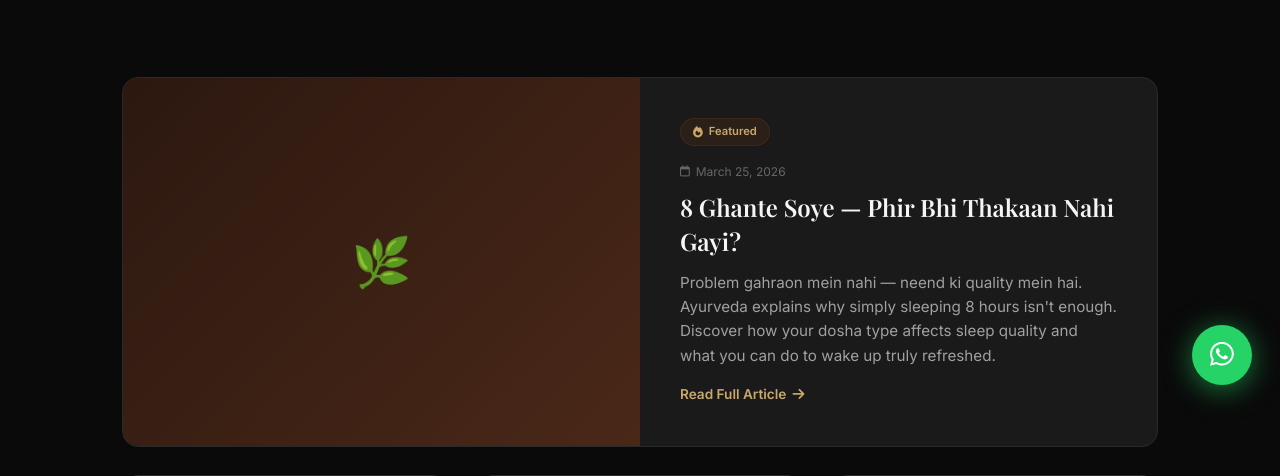
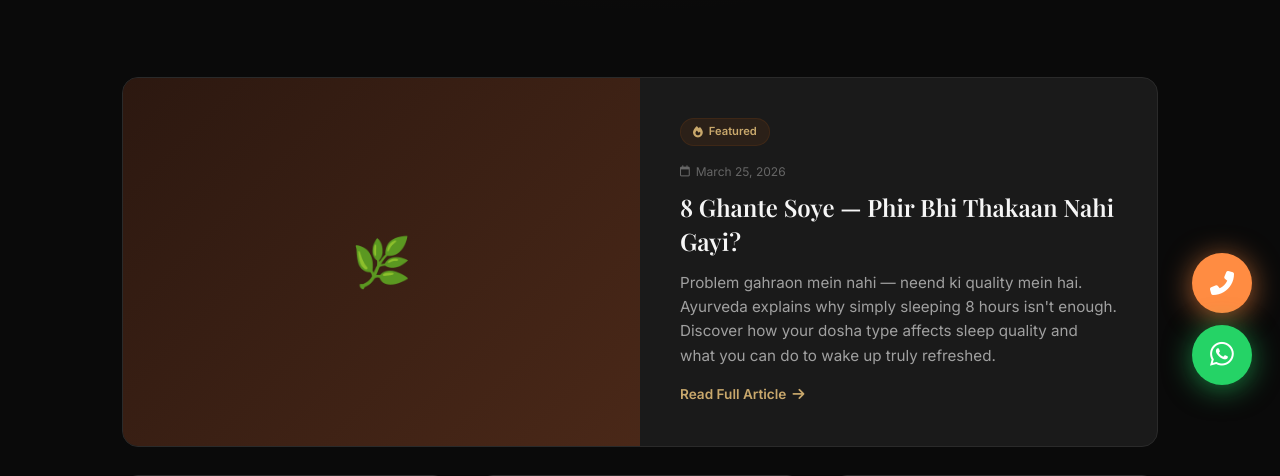
Before and after one commit to Gagandeep2003/parikshit-ayurveda, a Flask app: page /blog in a window 1280 px wide. Shown: the part 387-863 px from the top of the page. Run offline with Flask 3, Linux system fonts and the light colour scheme.

Commit message:
Update base.html

```diff
--- a/templates/base.html
+++ b/templates/base.html
@@ -455,6 +455,8 @@
         textarea.form-input { resize: vertical; min-height: 120px; }
         select.form-input { cursor: pointer; }
 
+
+
         /* ─── WhatsApp Float ───────────────────────────── */
         .whatsapp-float {
             position: fixed;
@@ -502,6 +504,60 @@
         @keyframes pulse-wa {
             0%, 100% { box-shadow: 0 4px 20px rgba(37, 211, 102, 0.4); }
             50% { box-shadow: 0 4px 30px rgba(37, 211, 102, 0.6); }
+        }
+
+        /* ─── Call Float ───────────────────────────── */
+        .call-float {
+            position: fixed;
+            bottom: 100px; /* above whatsapp button */
+            right: 28px;
+            z-index: 9999;
+            width: 60px;
+            height: 60px;
+            border-radius: 50%;
+            background: #ff8c42;
+            display: flex;
+            align-items: center;
+            justify-content: center;
+            color: #fff;
+            font-size: 1.5rem;
+            box-shadow: 0 4px 20px rgba(255, 140, 66, 0.4);
+            transition: var(--transition);
+            text-decoration: none;
+            animation: pulse-call 2s infinite;
+        }
+
+        .call-float:hover {
+            transform: scale(1.1);
+            box-shadow: 0 6px 30px rgba(255, 140, 66, 0.6);
+        }
+
+        .call-tooltip {
+            position: absolute;
+            right: 70px;
+            background: #fff;
+            color: #333;
+            padding: 8px 14px;
+            border-radius: 8px;
+            font-size: 0.8rem;
+            font-weight: 500;
+            white-space: nowrap;
+            opacity: 0;
+            pointer-events: none;
+            transition: var(--transition);
+            box-shadow: var(--shadow-sm);
+        }
+
+        .call-float:hover .call-tooltip { opacity: 1; }
+
+        @keyframes pulse-call {
+            0%, 100% {
+            box-shadow: 0 4px 20px rgba(255, 140, 66, 0.4);
+        }
+
+            50% {
+            box-shadow: 0 4px 30px rgba(255, 140, 66, 0.7);
+            }
         }
 
         /* ─── Footer ───────────────────────────────────── */
@@ -778,6 +834,13 @@
         </div>
     </footer>
 
+    <!-- Call Float -->
+    <a href="tel:+919990978771"
+       class="call-float">
+        <i class="fas fa-phone-alt"></i>
+        <span class="call-tooltip">Call Us</span>
+    </a>
+
     <!-- WhatsApp Float -->
     <a href="https://wa.me/919990978771?text=Hello%20Shree%20Parikshit%20Ayurveda%2C%20I%20would%20like%20to%20enquire%20about%20consultation."
        class="whatsapp-float" target="_blank" rel="noopener">
```
